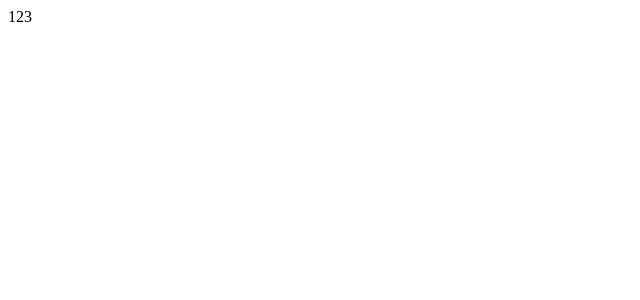
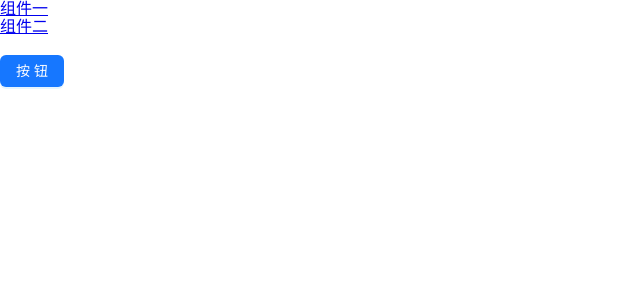
Before and after one commit to duanhbxynu/my-antd-pc, a React app: page / in a window 1280 px wide. Shown: the top 300 px of the page, without its empty margins (0-640 px from the left). Built offline with nearby package versions, Linux system fonts and the light colour scheme.

Commit message:
引入antd

```diff
--- a/index.html
+++ /dev/null
@@ -1,12 +0,0 @@
-<!DOCTYPE html>
-<html lang="en">
-<head>
-  <meta charset="UTF-8">
-  <meta http-equiv="X-UA-Compatible" content="IE=edge">
-  <meta name="viewport" content="width=device-width, initial-scale=1.0">
-  <title>Document</title>
-</head>
-<body>
-  <div id="root"></div>
-</body>
-</html>
--- a/package.json
+++ b/package.json
@@ -29,8 +29,8 @@
     "mini-css-extract-plugin": "^2.7.0",
     "node-sass": "^8.0.0",
     "postcss-loader": "^7.0.1",
-    "react": "^18.2.0",
-    "react-dom": "^18.2.0",
+    "react": "^17.0.0",
+    "react-dom": "^17.0.0",
     "react-router-dom": "^6.4.3",
     "sass-loader": "^13.2.0",
     "style-loader": "^3.3.1",
--- /dev/null
+++ b/public/index.html
@@ -0,0 +1,14 @@
+<!DOCTYPE html>
+<html lang="en">
+<head>
+  <meta charset="UTF-8">
+  <link rel="icon" href="./favicon.ico" />
+  <meta http-equiv="X-UA-Compatible" content="IE=edge">
+  <meta name="viewport" content="width=device-width, initial-scale=1.0 , maximum-scale=1.0 , user-scalable=no" >
+  <meta name="description" content="Web site created using create-react-app" />
+  <title>Antd-React</title>
+</head>
+<body>
+  <div id="root"></div>
+</body>
+</html>
--- /dev/null
+++ b/src/App.jsx
@@ -0,0 +1,23 @@
+import React, { Component } from 'react'
+import { Route, Routes, Link } from 'react-router-dom'
+import { ConfigProvider } from 'antd'
+import zhCN from 'antd/locale/zh_CN'
+import appRoute from '@/router/router'
+import NotFound from '@/pages/NotFound'
+
+export default class App extends Component {
+  render() {
+    return (
+      <ConfigProvider locale={zhCN}>
+        <Link to='/'>组件一</Link><br />
+        <Link to='/two'>组件二</Link><br /><br />
+        <Routes>
+          {
+            appRoute.map(routeObj => <Route path={routeObj.path} element={routeObj.component} key={routeObj.path} />)
+          }
+          <Route path='*' element={<NotFound />}></Route>
+        </Routes>
+      </ConfigProvider>
+    )
+  }
+}
--- a/src/index.js
+++ b/src/index.js
@@ -1,24 +1,13 @@
 import React from 'react'
-import { createRoot } from 'react-dom/client'
-import { Router, Route, Link } from 'react-router-dom'
-import routes from './router/router'
+import { render } from 'react-dom'
+import { BrowserRouter } from 'react-router-dom'
+
+import 'antd/dist/reset.css'
+import App from './App'
 
 const container = document.getElementById('root')
-const root = createRoot(container)
-
-root.render(
-  <div>123</div>
-  // <Router>
-  //   <Link to='/'>组件一</Link>
-  //   <Link to='/two'>组件二</Link>
-  //   {
-  //     routes.map((value, key) => {
-  //       if (value.exact) {
-  //         return <Route exact path={value.path} component={value.component} key={key}></Route>
-  //       } else {
-  //         return <Route path={value.path} component={value.component} key={key}></Route>
-  //       }
-  //     })
-  //   }
-  // </Router>
+render(
+  <BrowserRouter>
+    <App />
+  </BrowserRouter>, container
 )
--- a/src/pages/ComponentOne.jsx
+++ b/src/pages/ComponentOne.jsx
@@ -1,10 +1,11 @@
 import React, { Component } from 'react'
+import { Button, DatePicker, Space, version } from "antd"
 
 export default class ComponentOne extends Component {
   render() {
     return (
       <div>
-        <h3>组件一</h3>
+        <Button type='primary' size='middle'>按钮</Button>
       </div>
     )
   }
--- /dev/null
+++ b/src/pages/NotFound.jsx
@@ -0,0 +1,6 @@
+
+export default function NotFound() {
+  return (
+    <div style={{ textAlign: 'center', fontSize: '36px', color: "blue", marginTop: '50%' }}>404</div>
+  )
+}
```
Also changed, not shown: 2 other files (tests, documents, lock files or other folders).
